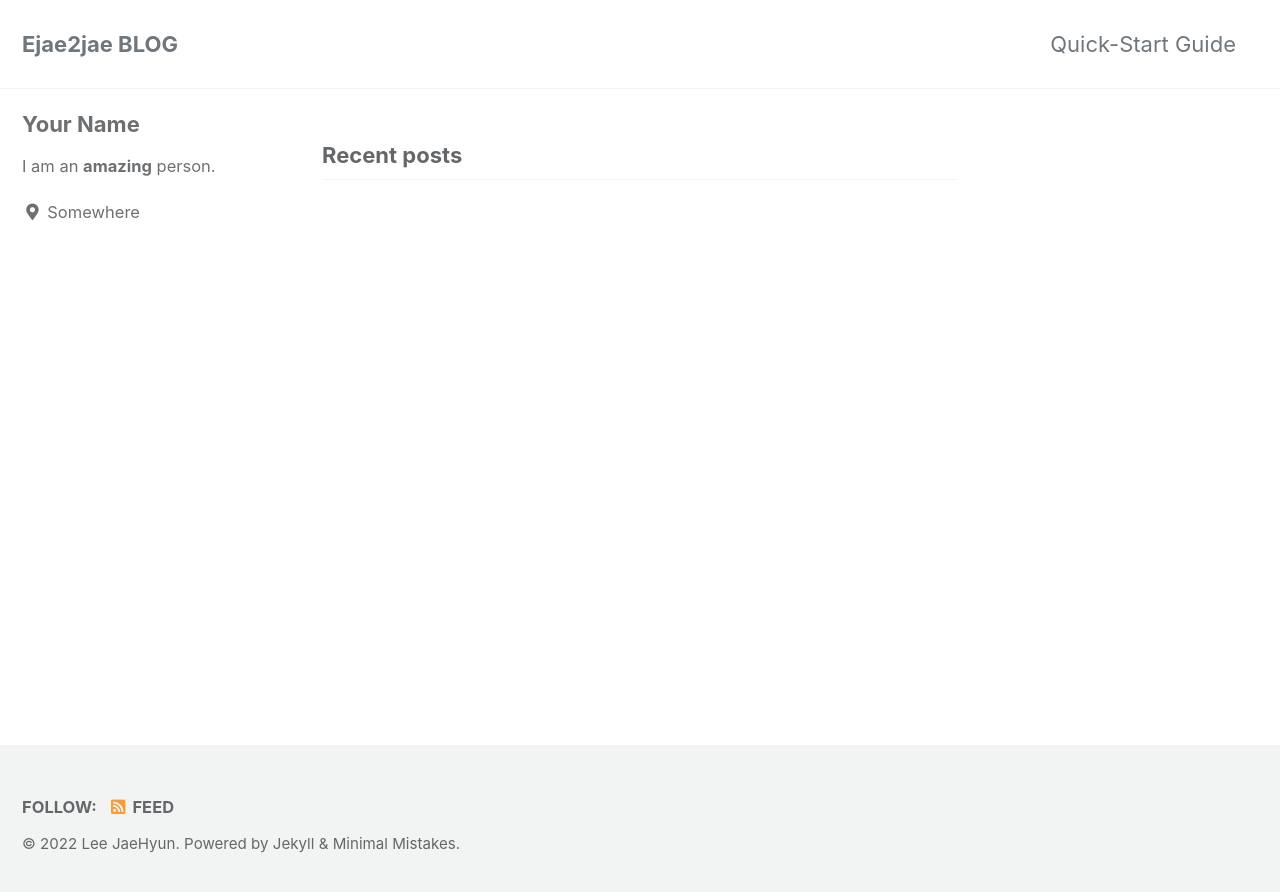
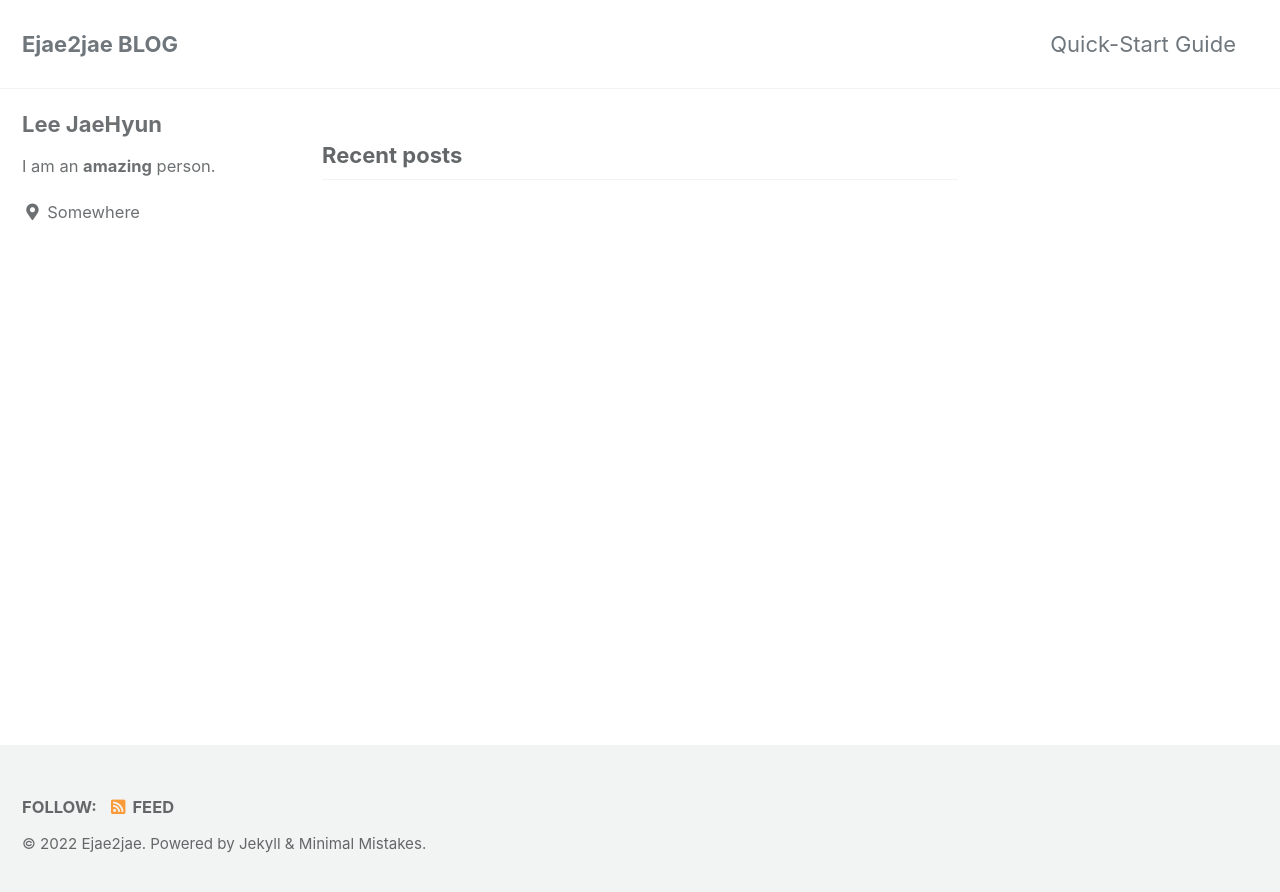
Before and after one commit to Ejae2jae/Ejae2jae.github.io, a Jekyll site: the page built from index.html, in a window 1280 px wide. Shown: the top 892 px of the page. Built offline with Jekyll 4.4.1, drawn with Linux system fonts in a browser that asks for light colours; cached includes are drawn as plain includes; the list of posts is cut into pages by our own code.

Commit message:
blog test

```diff
--- a/_config.yml
+++ b/_config.yml
@@ -19,7 +19,7 @@ locale                   : "en-US"
 title                    : "Ejae2jae BLOG"
 title_separator          : "-"
 subtitle                 : # site tagline that appears below site title in masthead
-name                     : "Lee JaeHyun"
+name                     : "Ejae2jae"
 description              : "An amazing website."
 url                      : # the base hostname & protocol for your site e.g. "https://mmistakes.github.io"
 baseurl                  : # the subpath of your site, e.g. "/blog"
@@ -102,7 +102,7 @@ analytics:
 
 # Site Author
 author:
-  name             : "Your Name"
+  name             : "Lee JaeHyun"
   avatar           : # path of avatar image, e.g. "/assets/images/bio-photo.jpg"
   bio              : "I am an **amazing** person."
   location         : "Somewhere"
```
